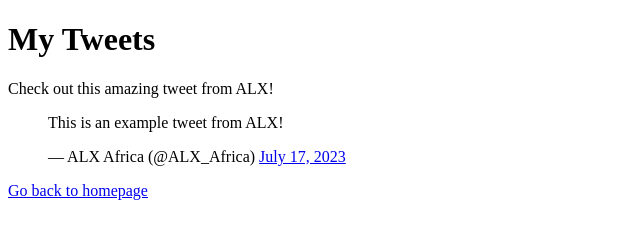
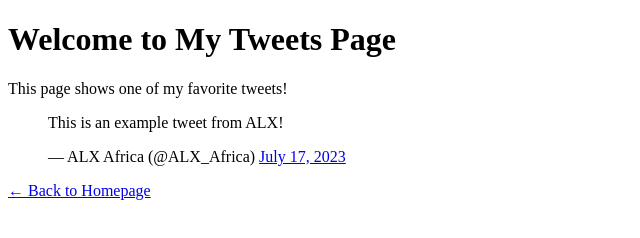
Before and after one commit to TemsDesign222/My_First_Portfolio, a plain HTML site: page html_basic/base_index.html in a window 1280 px wide. Shown: the whole page, without its empty margins (0-640 px from the left). Drawn offline with Linux system fonts and the light colour scheme.

```diff
--- a/html_basic/base_index.html
+++ b/html_basic/base_index.html
@@ -1,24 +1,24 @@
 <!DOCTYPE html>
-<html>
+<html lang="en">
   <head>
+    <meta charset="UTF-8">
     <title>My Tweets</title>
   </head>
   <body>
-    <h1>My Tweets</h1>
+    <h1>Welcome to My Tweets Page</h1>
 
-    <p lang="en" dir="ltr">Check out this amazing tweet from ALX!</p>
+    <p>This page shows one of my favorite tweets!</p>
 
     <!-- Embedded Tweet -->
     <blockquote class="twitter-tweet">
-      <p lang="en" dir="ltr">
-        This is an example tweet from ALX!
-      </p>
+      <p lang="en" dir="ltr">This is an example tweet from ALX!</p>
       &mdash; ALX Africa (@ALX_Africa)
       <a href="https://twitter.com/ALX_Africa/status/1680893797286744066">July 17, 2023</a>
     </blockquote>
+
     <script async src="https://platform.twitter.com/widgets.js" charset="utf-8"></script>
 
     <!-- Link back to homepage -->
-    <p><a href="index.html">Go back to homepage</a></p>
+    <p><a href="index.html">← Back to Homepage</a></p>
   </body>
 </html>
```
